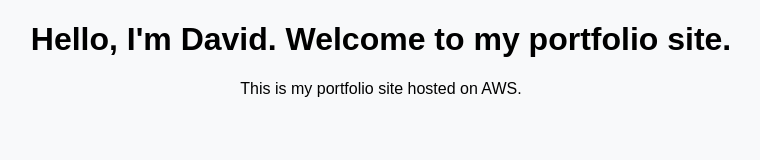
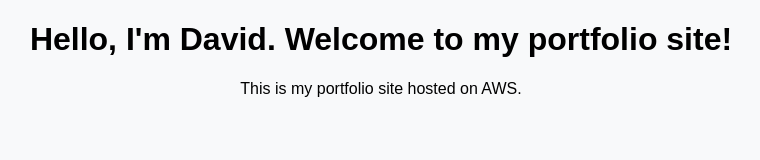
Before and after one commit to dtorres47/dtorres-cloud-pipeline, a plain HTML site: page index.html in a window 1280 px wide. Shown: the whole page, without its empty margins (259-1019 px from the left). Drawn offline with Linux system fonts and the light colour scheme.

Commit message:
Test redeploy after ACL fix

```diff
--- a/index.html
+++ b/index.html
@@ -5,7 +5,7 @@
   <link rel="stylesheet" href="style.css">
 </head>
 <body>
-  <h1>Hello, I'm David. Welcome to my portfolio site.</h1>
+  <h1>Hello, I'm David. Welcome to my portfolio site!</h1>
   <p>This is my portfolio site hosted on AWS.</p>
 </body>
 </html>
```
